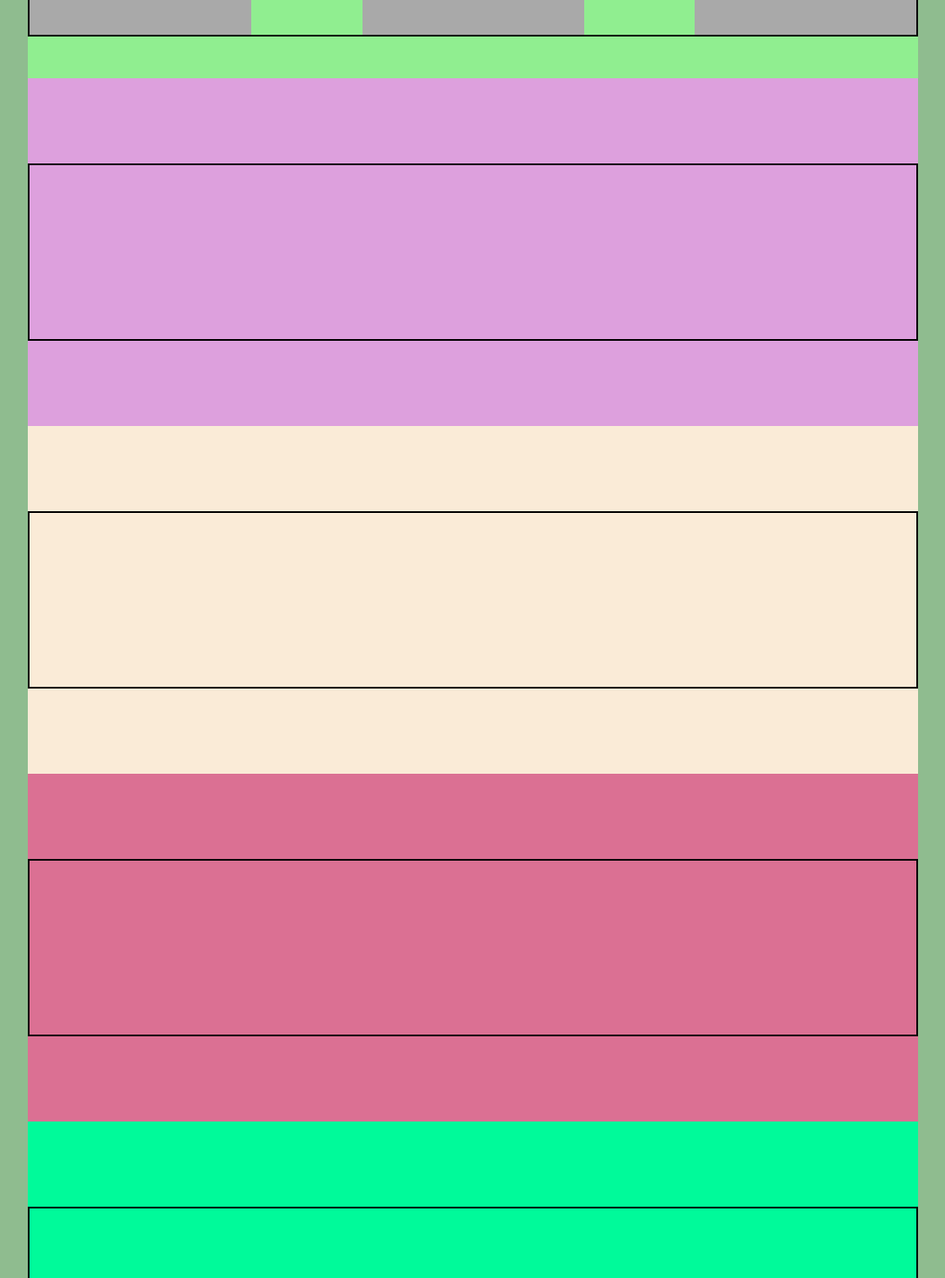
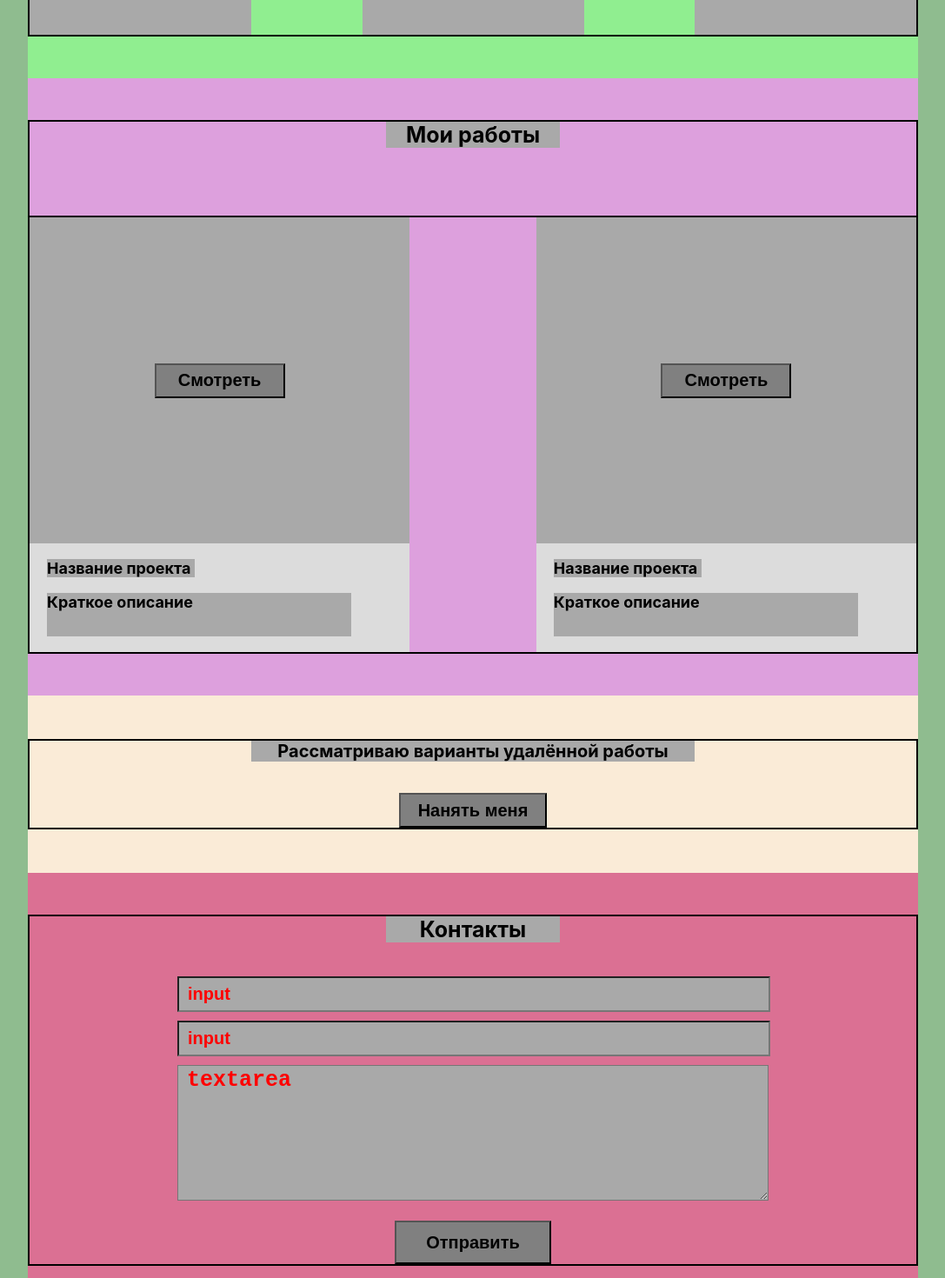
Before and after one commit to zerkalo70/portfolio, a React (Create React App) app: page / in a window 1280 px wide. Shown: the part 900-2370 px from the top of the page at 87% size, without its empty margins (96-1183 px from the left). Built offline with nearby package versions, Linux system fonts and the light colour scheme.

Commit message:
add jobs, freelance, contacts

```diff
--- a/src/App.css
+++ b/src/App.css
@@ -9,7 +9,7 @@
 .parent {
     display: grid;
     grid-template-columns: 1fr;
-    grid-template-rows: 90px 400px 500px repeat(4, 400px);
+    grid-template-rows: 90px 400px 500px 710px 204px 500px 400px;
     grid-template-areas: "b_1" "b_2" "b_3" "b_4" "b_5" "b_6" "b_7";
     grid-area: parent;
     grid-column: 2/3;
@@ -112,7 +112,6 @@
     display: grid;
     grid-area: bS_1;
     border-bottom: 2px solid black;
-    /*height: 100px;*/
     grid-row: 1/2;
     grid-column: 1/9;
 }
@@ -134,7 +133,6 @@
     grid-template-rows: 1fr;
     grid-template-areas: "skill";
     grid-area: bS_2;
-    /*height: 300px;*/
     grid-row: 2/3;
     grid-column: 1/9;
 }
@@ -147,7 +145,6 @@
     "bS_2b bS_2b bS_2b"
     "bS_2c bS_2c bS_2c";
     grid-area: skill;
-    /*border-right: 2px solid red;*/
     background-color: white;
     height: 300px;
     grid-row: 2/3;
@@ -162,7 +159,6 @@
     "bS_2b bS_2b bS_2b"
     "bS_2c bS_2c bS_2c";
     grid-area: skill;
-    /*border-right: 2px solid red;*/
     background-color: white;
     height: 300px;
     grid-row: 2/3;
@@ -177,7 +173,6 @@
     "bS_2b bS_2b bS_2b"
     "bS_2c bS_2c bS_2c";
     grid-area: skill;
-    /*border-right: 2px solid red;*/
     background-color: white;
     height: 300px;
     grid-row: 2/3;
@@ -190,8 +185,6 @@
     grid-template-rows: 1fr;
     grid-template-areas: "grey";
     grid-area: bS_2a;
-    /*grid-column: 7/9;*/
-    /*grid-row: 2/3;*/
     background-color: white;
 }
 
@@ -207,8 +200,6 @@
     grid-template-rows: 1fr;
     grid-template-areas: "react";
     grid-area: bS_2b;
-    /*grid-column: 7/9;*/
-    /*grid-row: 3/4;*/
     background-color: white;
 }
 
@@ -230,8 +221,6 @@
 
 .bS_2c {
     grid-area: bS_2c;
-    /*grid-column: 7/9;*/
-    /*grid-row: 4/5;*/
     background-color: darkgray;
 }
 
@@ -250,9 +239,104 @@
 }
 
 .blockJobs {
+    display: grid;
+    grid-template-columns: repeat(8, 1fr);
+    grid-template-rows: repeat(2, 1fr);
+    grid-template-areas: "bG_1" "bG_2";
     align-self: center;
-    height: 200px;
+    height: 610px;
     border: 2px solid black;
+}
+
+.bG_1 {
+    display: grid;
+    grid-area: bG_1;
+    border-bottom: 2px solid black;
+    grid-row: 1/2;
+    grid-column: 1/9;
+}
+
+.bG_1 p {
+    align-self: start;
+    justify-self: center;
+    font-weight: bold;
+    font-size: 25px;
+    background-color: darkgrey;
+    margin: 0;
+    width: 200px;
+    text-align: center;
+}
+
+.bG_2 {
+    display: grid;
+    grid-template-columns: repeat(7, 1fr);
+    grid-template-rows: 1fr;
+    grid-template-areas: "job1 . job2";
+    grid-area: bG_2;
+    grid-row: 2/3;
+    grid-column: 1/9;
+    /*height: 400px;*/
+}
+
+.job1 {
+    display: grid;
+    grid-template-columns: repeat(3, 1fr);
+    grid-template-rows: repeat(4, 1fr);
+    grid-template-areas: "picture" "reviewJob";
+    grid-area: job1;
+    grid-row: 1/2;
+    grid-column: 1/4;
+}
+
+.job2 {
+    display: grid;
+    grid-template-columns: repeat(3, 1fr);
+    grid-template-rows: repeat(4, 1fr);
+    grid-template-areas: "picture" "reviewJob";
+    grid-area: job2;
+    grid-row: 1/2;
+    grid-column: 5/8;
+}
+
+.picture {
+    display: grid;
+    grid-area: picture;
+    background-color: darkgrey;
+    grid-row: 1/4;
+    grid-column: 1/4;
+}
+
+.picture button {
+    place-self: center;
+    font-size: 20px;
+    font-weight: bold;
+    width: 150px;
+    height: 40px;
+    background-color: gray;
+}
+
+.reviewJob {
+    grid-area: picture;
+    background-color: gainsboro;
+    grid-row: 4/5;
+    grid-column: 1/4;
+}
+
+.nameJob {
+    background-color: darkgrey;
+    font-weight: bold;
+    font-size: 18px;
+    width: 170px;
+    margin-left: 20px;
+}
+
+.shortReview {
+    background-color: darkgrey;
+    font-weight: bold;
+    font-size: 18px;
+    width: 350px;
+    height: 50px;
+    margin-left: 20px;
 }
 
 .block_5 {
@@ -263,9 +347,35 @@
 }
 
 .blockFreelance {
+    display: grid;
+    grid-template-columns: repeat(12, 1fr);
+    grid-template-rows: repeat(2, 1fr);
+    grid-template-areas: "freelance" "hiring";
     align-self: center;
-    height: 200px;
     border: 2px solid black;
+}
+
+
+.freelance {
+    grid-area: freelance;
+    grid-column: 4/-4;
+    align-self: start;
+    text-align: center;
+    font-size: 20px;
+    font-weight: bold;
+    background-color: darkgrey;
+    margin: 0;
+}
+
+.hiring {
+    grid-area: hiring;
+    grid-column: 6/8;
+    align-self: end;
+    font-size: 20px;
+    font-weight: bold;
+    height: 40px;
+    margin-top: 10px;
+    background-color: gray;
 }
 
 .block_6 {
@@ -276,9 +386,63 @@
 }
 
 .blockContacts {
+    display: grid;
+    grid-template-columns: repeat(12, 1fr);
+    grid-template-rows: repeat(3, 1fr);
+    grid-template-areas: "bC_1" "form" "send";
     align-self: center;
-    height: 200px;
+    height: 400px;
     border: 2px solid black;
+}
+
+.bC_1 {
+    display: grid;
+    grid-area: bC_1;
+    grid-row: 1/2;
+    grid-column: 1/-1;
+}
+
+form {
+    grid-area: form;
+    grid-row: 2/3;
+    grid-column: 3/11;
+}
+
+input {
+    width: 98%;
+    margin-bottom: 10px;
+    height: 35px;
+    background-color: darkgrey;
+    color: red;
+    font-size: 20px;
+    font-weight: bold;
+    padding-left: 10px;
+}
+
+textarea {
+    width: 98%;
+    height: 150px;
+    background-color: darkgrey;
+    color: red;
+    font-size: 25px;
+    font-weight: bold;
+    padding-left: 10px;
+}
+
+.send {
+    grid-area: send;
+    grid-row: 3/4;
+    grid-column: 6/8;
+    align-self: end;
+    justify-self: center;
+}
+
+.send button {
+    width: 180px;
+    height: 50px;
+    font-size: 20px;
+    font-weight: bold;
+    background-color: gray;
 }
 
 .block_7 {
--- a/src/App.js
+++ b/src/App.js
@@ -77,13 +77,52 @@ class App extends React.Component {
                     </div>
                 </div>
                 <div className="block_4">
-                    <div className="blockJobs"></div>
+                    <div className="blockJobs">
+                        <div className="bG_1">
+                                <p>Мои работы</p>
+                        </div>
+                        <div className="bG_2">
+                            <div className="job1">
+                                <div className="picture">
+                                    <button>Смотреть</button>
+                                </div>
+                                <div className="reviewJob">
+                                    <p className="nameJob">Название проекта</p>
+                                    <p className="shortReview">Краткое описание</p>
+                                </div>
+                            </div>
+                            <div className="job2">
+                                <div className="picture">
+                                    <button>Смотреть</button>
+                                </div>
+                                <div className="reviewJob">
+                                    <p className="nameJob">Название проекта</p>
+                                    <p className="shortReview">Краткое описание</p>
+                                </div>
+                            </div>
+                        </div>
+                    </div>
                 </div>
                 <div className="block_5">
-                    <div className="blockFreelance"></div>
+                    <div className="blockFreelance">
+                        <p className="freelance">Рассматриваю варианты удалённой работы</p>
+                        <button className="hiring">Нанять меня</button>
+                    </div>
                 </div>
                 <div className="block_6">
-                    <div className="blockContacts"></div>
+                    <div className="blockContacts">
+                        <div className="bC_1">
+                            <p className="title">Контакты</p>
+                        </div>
+                        <form className="form">
+                            <input value="input"/>
+                            <input value="input"/>
+                            <textarea>textarea</textarea>
+                        </form>
+                        <div className="send">
+                            <button>Отправить</button>
+                        </div>
+                    </div>
                 </div>
                 <div className="block_7">
                     <div className="blockFooter"></div>
```
